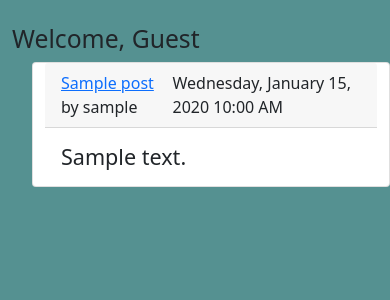
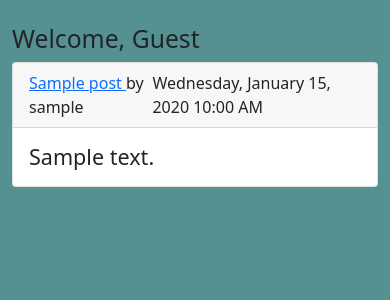
Before and after one commit to KKkaran/Football_Aficionado, a Node server app: page / in a window 390 px wide. Shown: the part 56-356 px from the top of the page. Run offline with Node 20, Linux system fonts and the light colour scheme; tables that the repository leaves empty hold one stand-in row (values such as "Sample post"); some libraries are stand-ins or nearby versions.

Commit message:
resposinveness on mobile done

```diff
--- a/public/stylesheet/style.css
+++ b/public/stylesheet/style.css
@@ -1,3 +1,10 @@
-body{
-    background-color: rgb(85, 145, 145);
+body {
+  background-color: rgb(85, 145, 145);
 }
+
+@media only screen and (min-width: 500px) {
+
+  .dashboard {
+    width: 50%;
+  }
+}
--- a/views/dashboard.handlebars
+++ b/views/dashboard.handlebars
@@ -1,4 +1,4 @@
-<div class="container w-75 p-3">
+<div class="container p-3 dashboard">
 
     <form>
     <div class="form-group">
@@ -18,7 +18,7 @@
     </form>
 </div>
 
-<div class="container w-75 p-3">
+<div class="container w-75">
 
         <h2>History:</h2>
        <div class="oldPosts">
--- a/views/homepage.handlebars
+++ b/views/homepage.handlebars
@@ -6,5 +6,5 @@
                 Guest
             {{/if}}
         </h2>
-    </div>
+</div>
 {{> postsDisplay p=posts2.post }}
--- a/views/partials/postsDisplay.handlebars
+++ b/views/partials/postsDisplay.handlebars
@@ -1,8 +1,9 @@
 <!-- this will accept an object and show ol of posts-->
 
-<ol>
+<div class="">
+    <ol class="container">
     {{#each p as |post| }}
-        <div class="container card">
+        <div class="card">
             <div class="card-header">
                 <div class="d-flex justify-content-between">
                     <div><a href="/singlePost/{{post.id}}">{{post.title}} </a> by {{post.user.username}}</div> <div> {{post.date}}</div>
@@ -15,3 +16,6 @@
         <br>
     {{/each}}
 </ol>
+
+
+</div>
```
Also changed, not shown: 1 other file.
